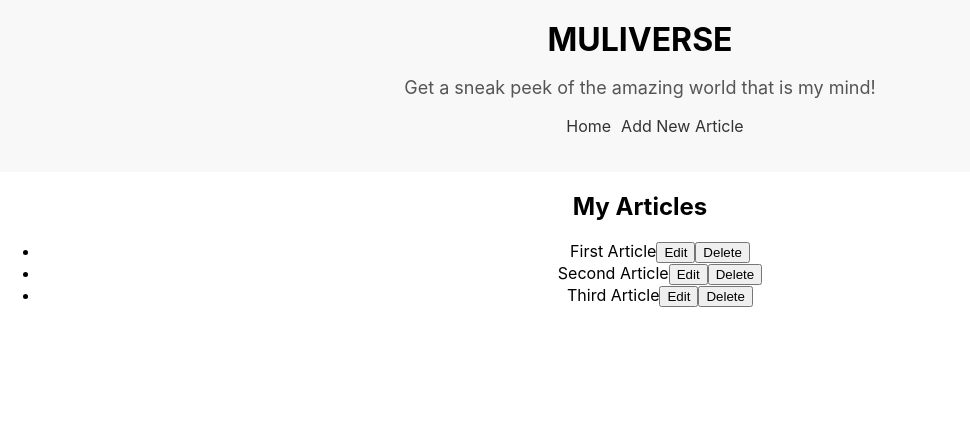
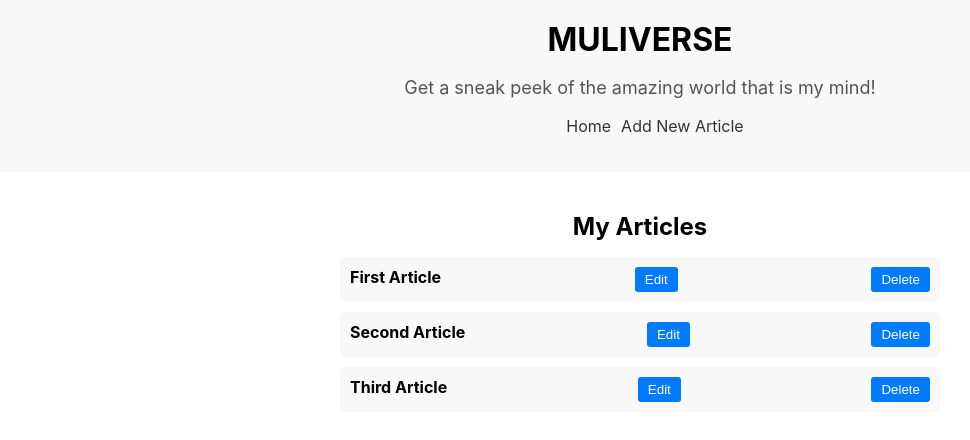
Before and after one commit to Samstar10/Muliverse, a React (Create React App) app: page / in a window 1280 px wide. Shown: the top 440 px of the page, without its empty margins (0-970 px from the left). Built offline with nearby package versions, Linux system fonts and the light colour scheme.

Commit message:
Add article list styles

```diff
--- a/src/App.css
+++ b/src/App.css
@@ -30,3 +30,41 @@
 .header nav ul li a:hover{
   color: rgb(133, 40, 40);
 }
+
+.article-list{
+  max-width: 600px;
+  margin: auto;
+  padding: 20px;
+}
+
+.article-list h2{
+  font-size: 24px;
+  margin-bottom: 10px;
+}
+
+.article-list ul{
+  list-style: none;
+  padding: 0;
+}
+
+.article-list li{
+  margin-bottom: 10px;
+  padding: 10px;
+  background-color: #f8f8f8;
+  border-radius: 5px;
+  display: flex;
+  justify-content: space-between;
+}
+
+.article-list li span{
+  font-weight: bold;
+}
+
+.article-list li button{
+  background-color: #007bff;
+  color: #fff;
+  border: none;
+  padding: 5px 10px;
+  border-radius: 3px;
+  cursor: pointer;
+}
```
